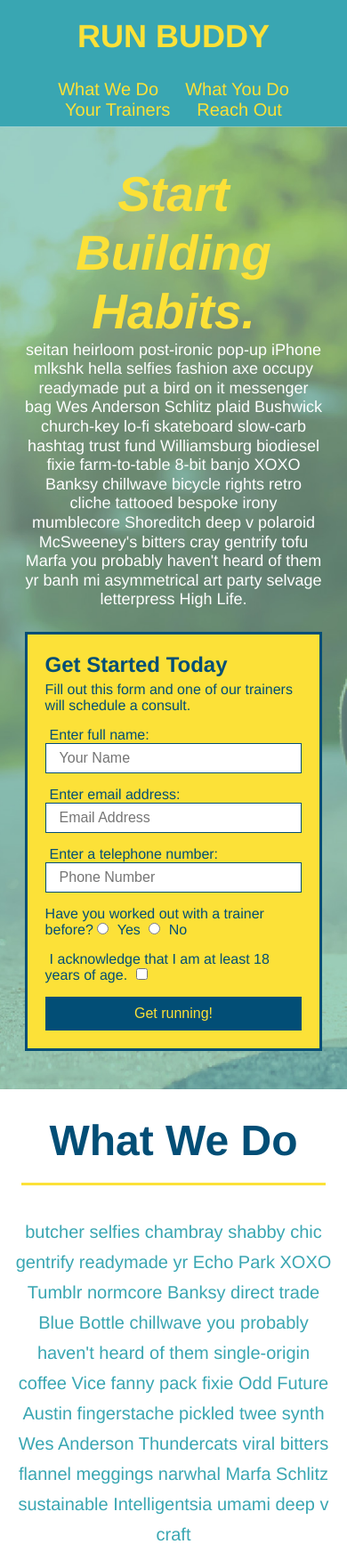
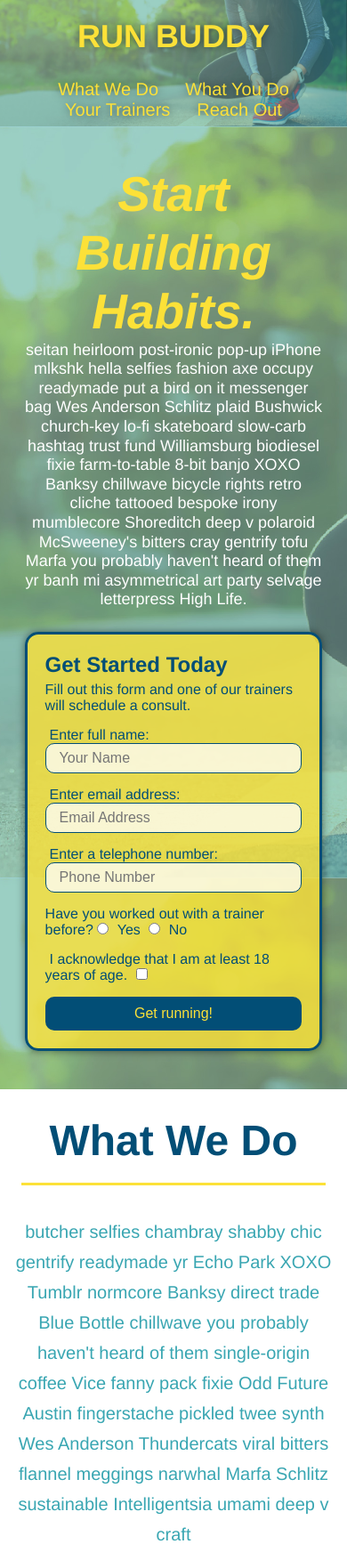
Before and after one commit to ReubenGenkin/run_buddy, a plain HTML site: page index.html in a window 390 px wide. Shown: the top 1744 px of the page at 89% size. Drawn offline with Linux system fonts and the light colour scheme.

Commit message:
added css psudo classes

```diff
--- a/assets/css/style.css
+++ b/assets/css/style.css
@@ -18,6 +18,14 @@ header {
   display: flex;
   justify-content: space-between;
   flex-wrap: wrap;
+  position: -webkit-sticky;
+  position: sticky;
+  top: 0;
+  background-image: url('../images/hero-bg.jpg');
+  background-size: cover;
+  background-position: center;
+  background-attachment: fixed;
+  background-position: 80%;
 }
 
 header h1 {
@@ -25,6 +33,7 @@ header h1 {
   margin: 0;
   font-size: 36px;
   color: #fce138;
+  text-shadow: 0 0 10px rgba(0, 0, 0, 0.5);
 }
 
 header a {
@@ -48,6 +57,14 @@ header nav ul li a {
   padding: 10px 15px;
   font-weight: lighter;
   font-size: 1.55vw;
+  text-shadow: 0 0 10px rgba(0, 0, 0, 0.5);
+}
+
+header nav ul li a:hover {
+  background: #fce138;
+  color: #024e76;
+  border-radius: 15px;
+  text-shadow: none;
 }
 
 /* HEADER / NAVBAR STYLES END */
@@ -94,6 +111,8 @@ section {
   justify-content: center;
   flex-wrap: wrap;
   align-items: flex-start;
+  background-attachment: fixed;
+  background-position: 80%;
 }
 
 .hero-cta {
@@ -109,15 +128,18 @@ section {
   font-style: italic;
   font-size: 55px;
   color: #fce138;
+  text-shadow:rgba(0, 0, 0, 0.5);
 }
 
 .hero-form {
   border: 3px solid #024e76;
-  background-color: #fce138;
+  background-color: rgba(252, 225, 56, 0.8);
   padding: 20px;
   color: #024e76;
   width: 40%;
   margin: 3.5%;
+  box-shadow: 0 0 10px rgba(0, 0, 0, 0.5);
+  border-radius: 15px;
 }
 
 .hero-form h3 {
@@ -136,6 +158,13 @@ section {
   color: #024e76;
   width: 100%;
   margin-bottom: 15px;
+  border-radius: 10px;
+  background-color: rgba(255, 255, 255, 0.75);
+}
+
+.form-input:focus {
+  background-color: rgba(255, 255, 255, 1);
+  outline: none;
 }
 
 .hero-form label {
@@ -148,6 +177,11 @@ section {
   border: none;
   padding: 10px 20px;
   font-size: 16px;
+  border-radius: 10px;
+}
+
+.hero-form button:hover {
+  background-color: #39a6b2;
 }
 /* HERO STYLES END */
 
@@ -329,6 +363,13 @@ section {
   width: 100%;
   margin-bottom: 15px;
   margin-top: 5px;
+  border-radius: 10px;
+  background-color: rgba(255, 255, 255, 0.75);
+}
+
+.contact-form input:focus, .contact-form textarea:focus {
+  background-color: rgba(255, 255, 255, 1);
+  outline: none;
 }
 
 .contact-form button {
@@ -339,6 +380,12 @@ section {
   text-align: center;
   padding: 15px 0;
   font-size: 16px;
+  border-radius: 10px;
+}
+
+.contact-form botton:hover {
+  color: #fce138;
+  background: #39a6b2;
 }
 
 .contact-info a {
@@ -370,6 +417,7 @@ section {
   header {
     padding-bottom: 0;
     justify-content: center;
+    position: relative;
   }
 
   header h1 {
```
